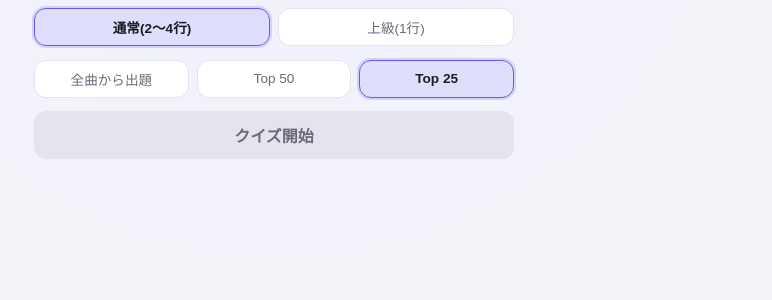
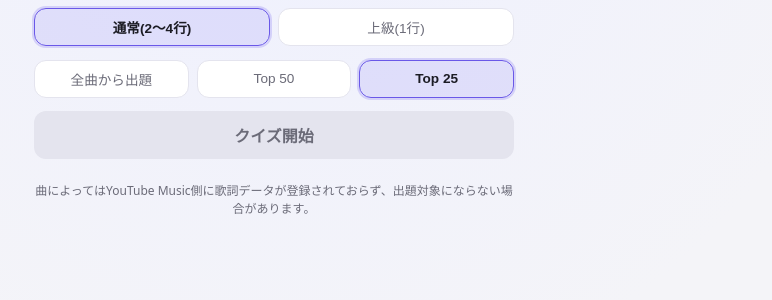
Before and after one commit to blue18black/lyrics-quiz, a Flask app: page / in a window 1280 px wide. Shown: the part 200-500 px from the top of the page, without its empty margins (356-1128 px from the left). Run offline with Flask 3, Linux system fonts and the light colour scheme.

Commit message:
Add a note that some songs may lack lyrics data and won't appear
Sets expectations upfront now that we know a meaningful fraction of a
full discography (especially deep-catalog/older tracks) has no lyrics
registered on YT Music, so not every song an artist has released will
show up as a possible question.

```diff
--- a/static/style.css
+++ b/static/style.css
@@ -170,6 +170,14 @@ h1 {
 
 .start-btn:disabled {
   box-shadow: none;
+}
+
+.setup-note {
+  margin: 0.6rem 0 0;
+  font-size: 0.75rem;
+  line-height: 1.5;
+  color: var(--muted);
+  text-align: center;
 }
 
 input[type="text"] {
--- a/templates/index.html
+++ b/templates/index.html
@@ -39,6 +39,7 @@
       </section>
 
       <button id="start-btn" class="start-btn">クイズ開始</button>
+      <p class="setup-note">曲によってはYouTube Music側に歌詞データが登録されておらず、出題対象にならない場合があります。</p>
     </div>
 
     <div id="quiz-topbar" class="quiz-topbar-wrap hidden">
```
